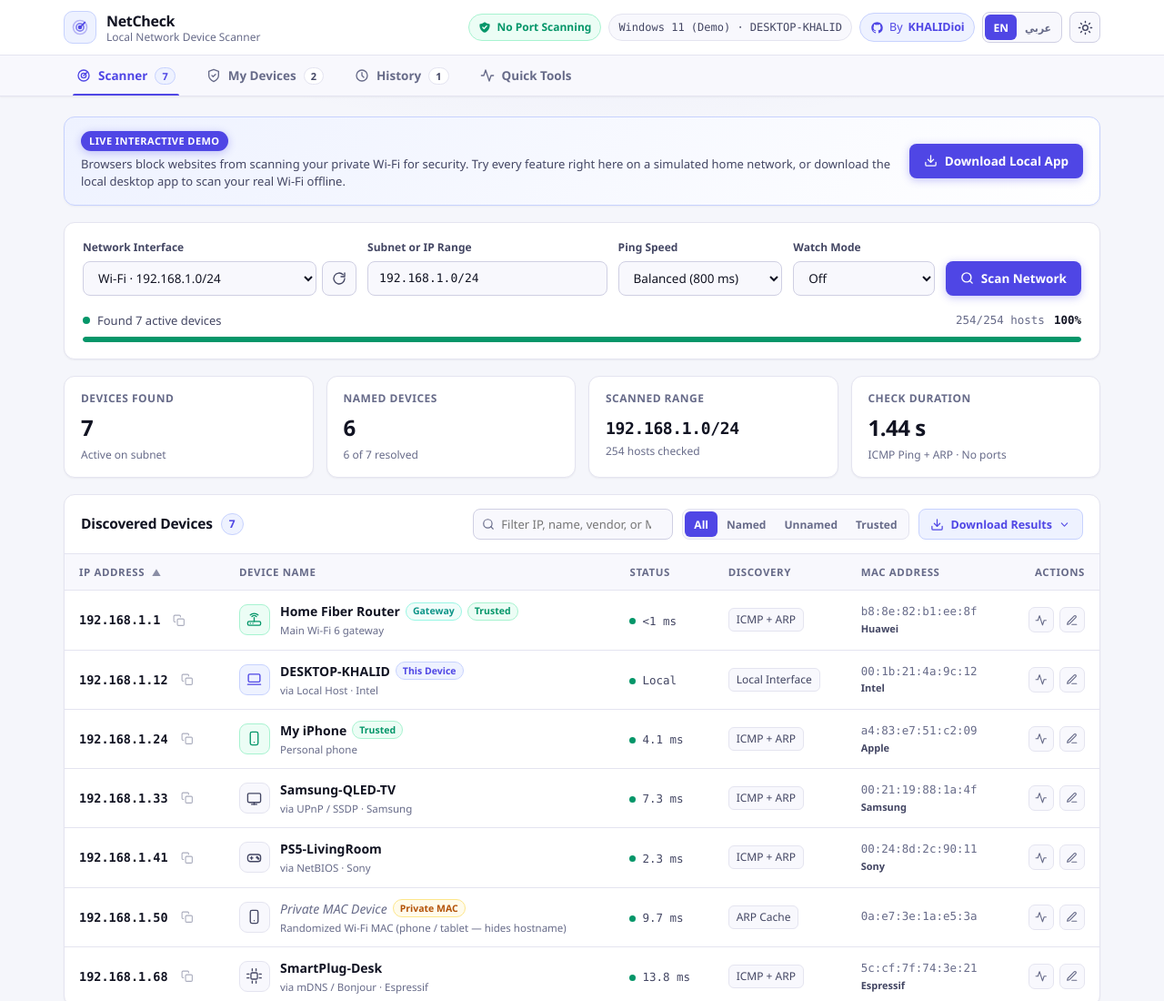
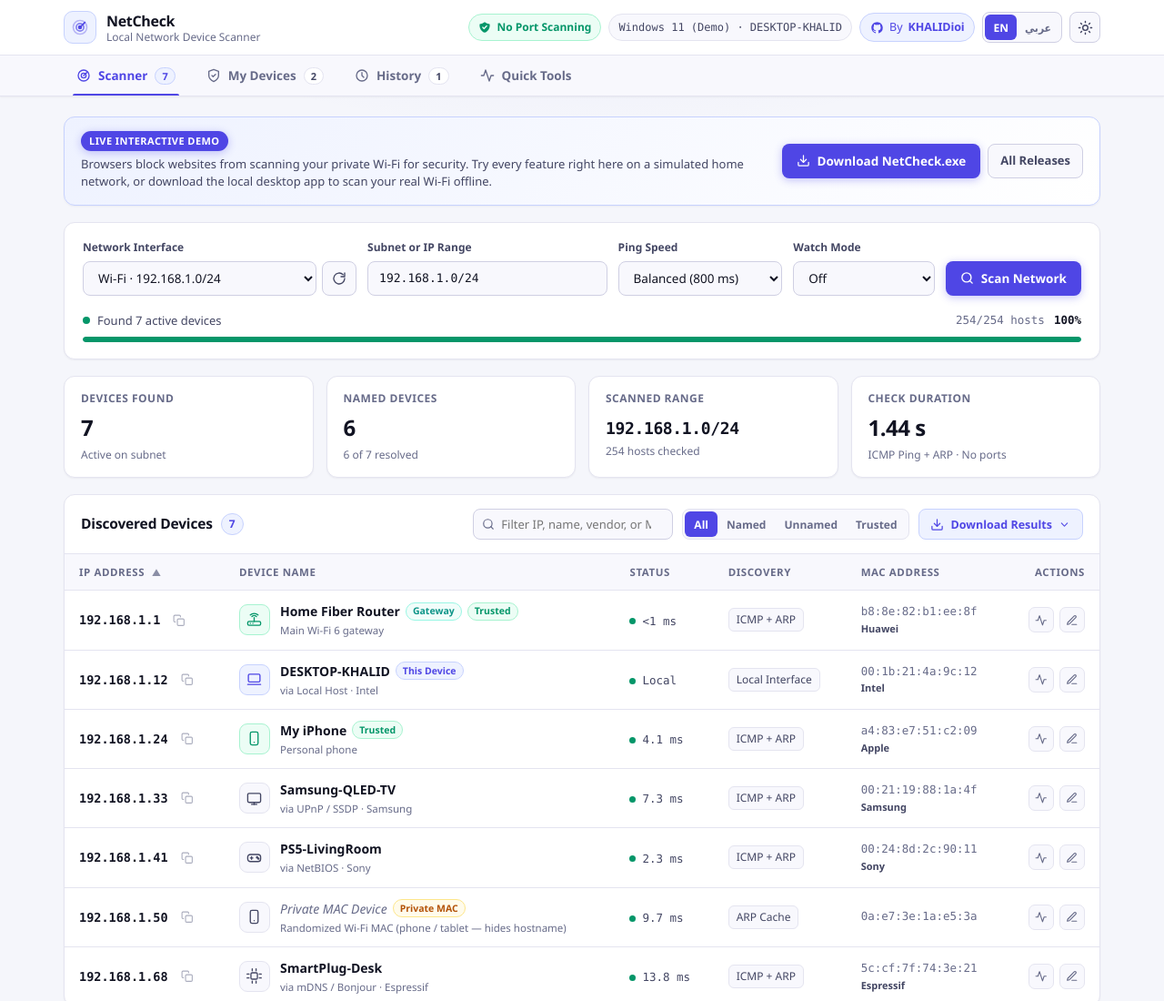
Before and after one commit to KHALIDioi/netcheck, a plain HTML site: page index.html in a window 1280 px wide. Shown: the top 1100 px of the page at 91% size. Drawn offline with Linux system fonts and the light colour scheme.

Commit message:
Add files via upload

```diff
--- a/app.js
+++ b/app.js
@@ -229,7 +229,8 @@
       demoBadge: "Live Interactive Demo",
       demoDescription:
         "Browsers block websites from scanning your private Wi-Fi for security. Try every feature right here on a simulated home network, or download the local desktop app to scan your real Wi-Fi offline.",
-      demoDownloadBtn: "Download Local App",
+      demoDownloadBtn: "Download NetCheck.exe",
+      demoReleasesBtn: "All Releases",
       footerCreated: "Created by",
       footerRights: "All Rights Reserved · Strictly Zero Port Scanning",
       formatFoundPhase: (n) => `Found ${n} active device${n === 1 ? "" : "s"}`,
@@ -443,7 +444,8 @@
       demoBadge: "معاينة تفاعلية مباشرة",
       demoDescription:
         "تمنع المتصفحات المواقع من فحص شبكة Wi-Fi الخاصة بك لحماية خصوصيتك. جرّب جميع ميزات NetCheck هنا على شبكة منزلية محاكاة، أو نزّل التطبيق المحلي لفحص شبكتك الحقيقية بدون إنترنت.",
-      demoDownloadBtn: "تنزيل التطبيق المحلي",
+      demoDownloadBtn: "تنزيل NetCheck.exe",
+      demoReleasesBtn: "كل الإصدارات",
       footerCreated: "تطوير",
       footerRights: "جميع الحقوق محفوظة · بدون فحص منافذ نهائياً",
       formatFoundPhase: (n) => {
--- a/index.html
+++ b/index.html
@@ -127,17 +127,23 @@
       <div class="demo-banner-actions">
         <a
           class="btn btn-primary demo-download-btn"
-          href="https://github.com/KHALIDioi/netcheck/releases/latest"
-          target="_blank"
-          rel="noopener noreferrer"
+          href="https://github.com/KHALIDioi/netcheck/releases/latest/download/NetCheck.exe"
+          download="NetCheck.exe"
         >
           <svg class="btn-icon" viewBox="0 0 24 24" fill="none" stroke="currentColor" stroke-width="2" stroke-linecap="round" stroke-linejoin="round" aria-hidden="true">
             <path d="M21 15v4a2 2 0 01-2 2H5a2 2 0 01-2-2v-4"></path>
             <polyline points="7 10 12 15 17 10"></polyline>
             <line x1="12" y1="15" x2="12" y2="3"></line>
           </svg>
-          <span data-i18n="demoDownloadBtn">Download Local App</span>
+          <span data-i18n="demoDownloadBtn">Download NetCheck.exe</span>
         </a>
+        <a
+          class="btn btn-secondary demo-releases-btn"
+          href="https://github.com/KHALIDioi/netcheck/releases"
+          target="_blank"
+          rel="noopener noreferrer"
+          data-i18n="demoReleasesBtn"
+        >All Releases</a>
       </div>
     </section>
 
--- a/styles.css
+++ b/styles.css
@@ -2237,8 +2237,22 @@ body {
   line-height: 1.5;
 }
 
-.demo-download-btn {
+.demo-banner-actions {
+  display: flex;
+  align-items: center;
+  gap: 8px;
+  flex-wrap: wrap;
+}
+
+.demo-download-btn,
+.demo-releases-btn {
   text-decoration: none;
+}
+
+.demo-releases-btn {
+  height: 38px;
+  padding: 0 13px;
+  font-size: 13px;
 }
 
 .site-footer {
```
Also changed, not shown: 1 other file.
